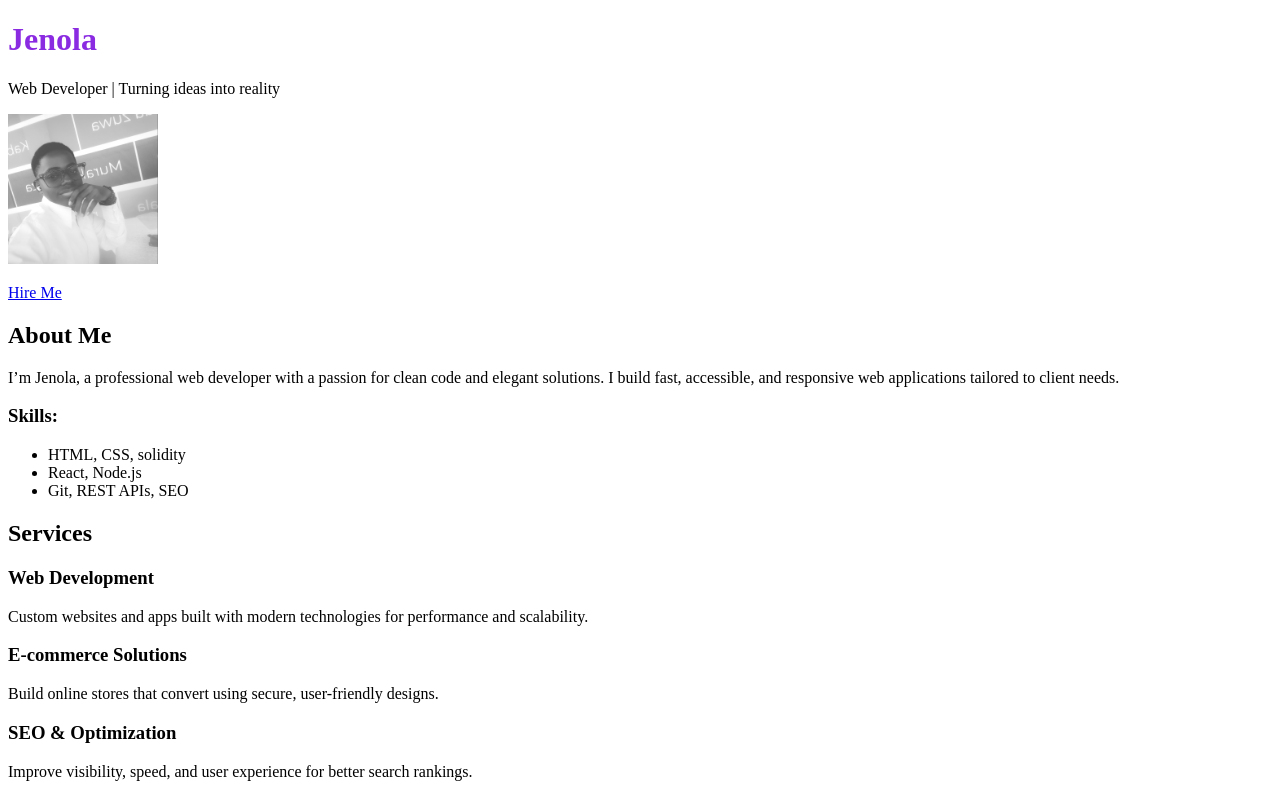
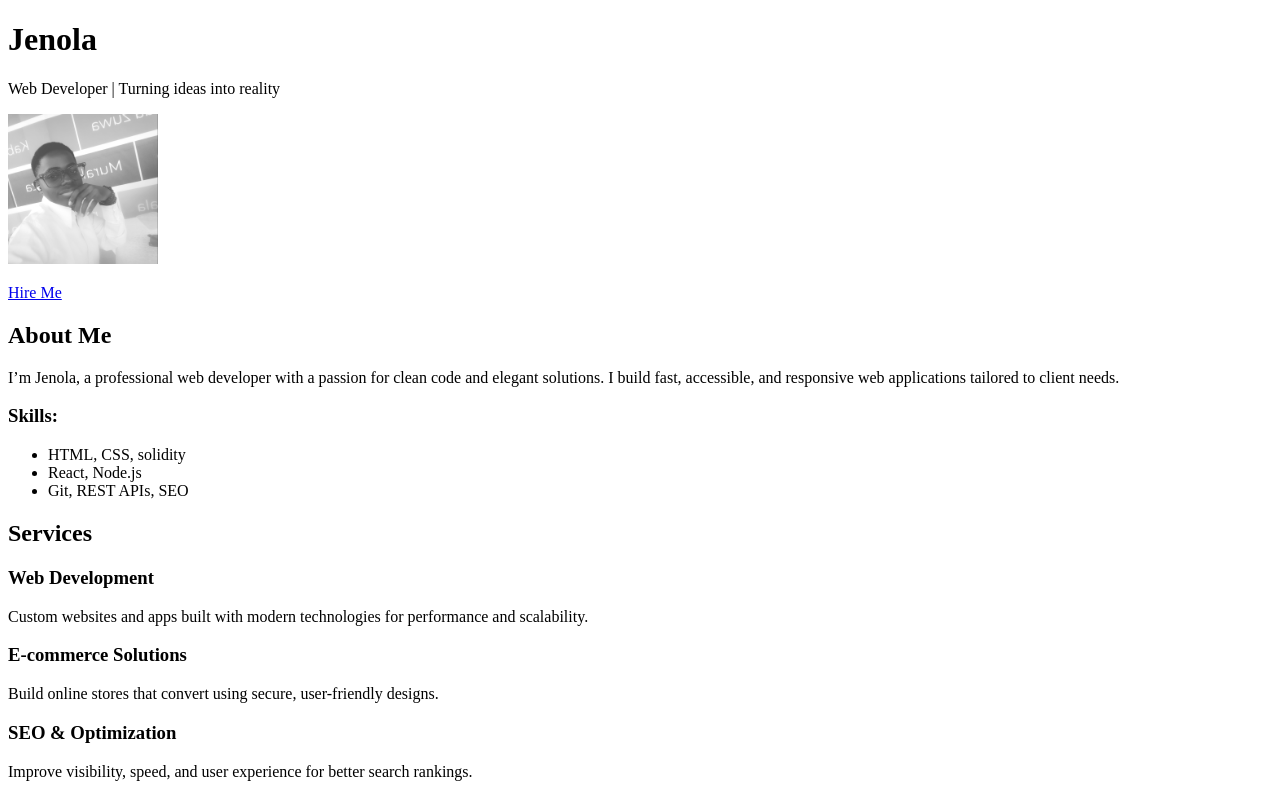
Before and after one commit to Jenola344/7-days-HTML-challenge, a plain HTML site: page day 1 HTML challenge/index.html in a window 1280 px wide. Shown: the top 797 px of the page. Drawn offline with Linux system fonts and the light colour scheme.

Commit message:
Update index.html

```diff
--- a/day 1 HTML challenge/index.html
+++ b/day 1 HTML challenge/index.html
@@ -4,11 +4,6 @@
   <meta charset="UTF-8">
   <meta name="viewport" content="width=device-width, initial-scale=1.0">
   <title>Jenola - web Developer</title>
-  <style>
-    h1{
-        color: blueviolet;
-    }
-  </style>
 </head>
 <body>
 
```
